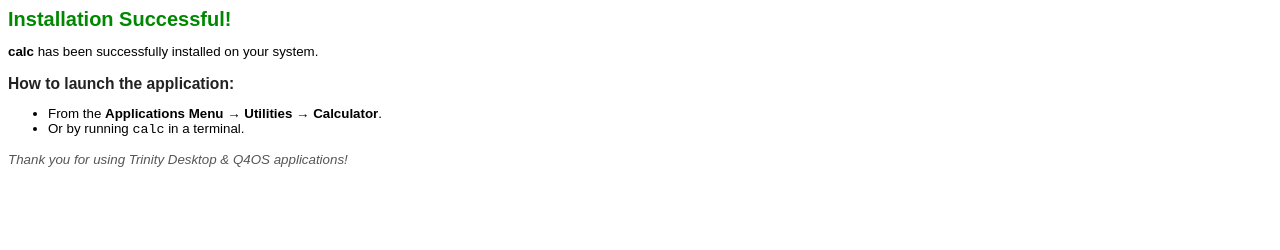
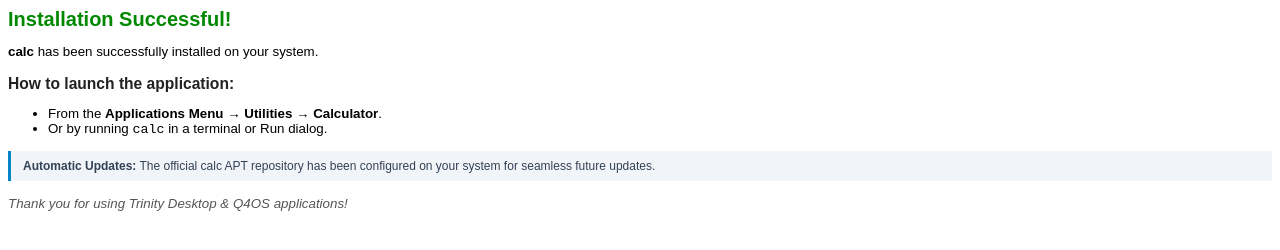
Before and after one commit to seb3773/calc, a plain HTML site: page qsi_setup/setup_templates/description_finish.htm in a window 1280 px wide. Drawn offline with Linux system fonts and the light colour scheme.

Commit message:
Add GitHub Pages APT repository builder and automated QSI repo setup

```diff
--- a/qsi_setup/setup_templates/description_finish.htm
+++ b/qsi_setup/setup_templates/description_finish.htm
@@ -12,8 +12,12 @@
 <h3 style="color: #222; margin-bottom: 2px;">How to launch the application:</h3>
 <ul>
   <li>From the <b>Applications Menu</b> &rarr; <b>Utilities</b> &rarr; <b>Calculator</b>.</li>
-  <li>Or by running <code>calc</code> in a terminal.</li>
+  <li>Or by running <code>calc</code> in a terminal or Run dialog.</li>
 </ul>
+
+<p style="margin-top: 12px; color: #334155; font-size: 9pt; background: #f1f5f9; padding: 8px 12px; border-left: 3px solid #0284c7;">
+  <b>Automatic Updates:</b> The official calc APT repository has been configured on your system for seamless future updates.
+</p>
 
 <p style="margin-top: 15px; color: #555;"><i>Thank you for using Trinity Desktop &amp; Q4OS applications!</i></p>
 </body>
```
Also changed, not shown: 3 other files.
